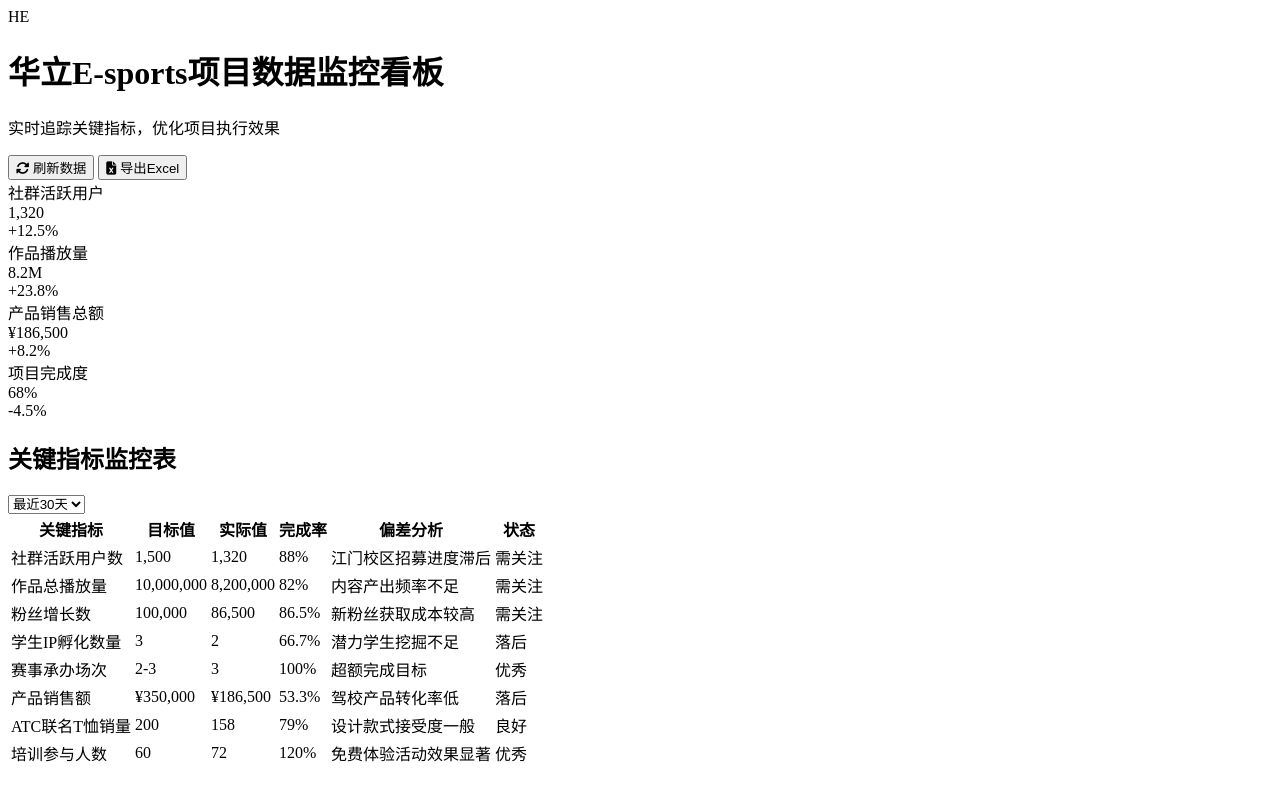
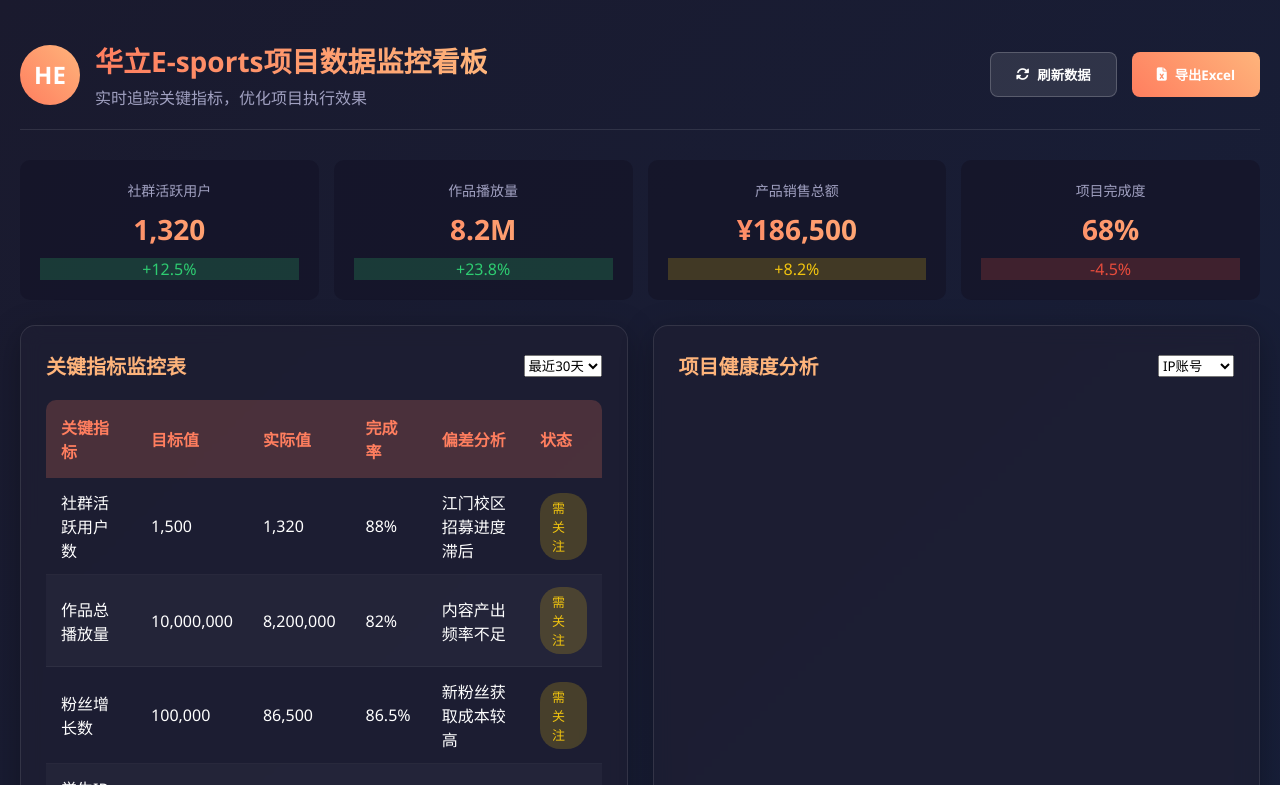
Before and after one commit to 957662/hlesports, a plain HTML site: page index.html in a window 1280 px wide. Shown: the top 785 px of the page. Drawn offline with nearby package versions, Linux system fonts and the light colour scheme; a script that the page names is missing.

Commit message:
Update style.css

```diff
--- a/style.css
+++ b/style.css
@@ -1 +1,261 @@
-[这里插入 hlesports.html 里的 <style> 内容]
+* {
+    margin: 0;
+    padding: 0;
+    box-sizing: border-box;
+    font-family: 'Segoe UI', Tahoma, Geneva, Verdana, sans-serif;
+}
+
+body {
+    background: linear-gradient(135deg, #1a1a2e 0%, #16213e 100%);
+    color: #fff;
+    min-height: 100vh;
+    padding: 20px;
+}
+
+.container {
+    max-width: 1400px;
+    margin: 0 auto;
+}
+
+header {
+    display: flex;
+    justify-content: space-between;
+    align-items: center;
+    padding: 20px 0;
+    border-bottom: 1px solid rgba(255, 255, 255, 0.1);
+    margin-bottom: 30px;
+}
+
+.logo-section {
+    display: flex;
+    align-items: center;
+    gap: 15px;
+}
+
+.logo {
+    width: 60px;
+    height: 60px;
+    background: linear-gradient(45deg, #ff7e5f, #feb47b);
+    border-radius: 50%;
+    display: flex;
+    align-items: center;
+    justify-content: center;
+    font-size: 24px;
+    font-weight: bold;
+}
+
+.title h1 {
+    font-size: 28px;
+    background: linear-gradient(to right, #ff7e5f, #feb47b);
+    -webkit-background-clip: text;
+    background-clip: text;
+    color: transparent;
+    margin-bottom: 5px;
+}
+
+.title p {
+    color: #a0a0c0;
+    font-size: 16px;
+}
+
+.controls {
+    display: flex;
+    gap: 15px;
+}
+
+.btn {
+    padding: 12px 25px;
+    border: none;
+    border-radius: 8px;
+    font-weight: 600;
+    cursor: pointer;
+    display: flex;
+    align-items: center;
+    gap: 8px;
+    transition: all 0.3s ease;
+}
+
+.btn-primary {
+    background: linear-gradient(45deg, #ff7e5f, #feb47b);
+    color: white;
+}
+
+.btn-secondary {
+    background: rgba(255, 255, 255, 0.1);
+    color: #fff;
+    border: 1px solid rgba(255, 255, 255, 0.2);
+}
+
+.btn:hover {
+    transform: translateY(-3px);
+    box-shadow: 0 5px 15px rgba(0, 0, 0, 0.3);
+}
+
+.dashboard {
+    display: grid;
+    grid-template-columns: 1fr 1fr;
+    gap: 25px;
+    margin-bottom: 30px;
+}
+
+.panel {
+    background: rgba(30, 30, 50, 0.7);
+    border-radius: 15px;
+    padding: 25px;
+    box-shadow: 0 8px 32px rgba(0, 0, 0, 0.3);
+    backdrop-filter: blur(10px);
+    border: 1px solid rgba(255, 255, 255, 0.1);
+}
+
+.panel-header {
+    display: flex;
+    justify-content: space-between;
+    align-items: center;
+    margin-bottom: 20px;
+}
+
+.panel-title {
+    font-size: 20px;
+    font-weight: 600;
+    color: #feb47b;
+}
+
+.stats-container {
+    display: grid;
+    grid-template-columns: repeat(4, 1fr);
+    gap: 15px;
+    margin-bottom: 25px;
+}
+
+.stat-card {
+    background: rgba(20, 20, 40, 0.8);
+    border-radius: 10px;
+    padding: 20px;
+    text-align: center;
+    transition: transform 0.3s ease;
+}
+
+.stat-card:hover {
+    transform: translateY(-5px);
+    background: rgba(30, 30, 60, 0.9);
+}
+
+.stat-value {
+    font-size: 28px;
+    font-weight: 700;
+    margin: 10px 0;
+    background: linear-gradient(to right, #ff7e5f, #feb47b);
+    -webkit-background-clip: text;
+    background-clip: text;
+    color: transparent;
+}
+
+.stat-label {
+    color: #a0a0c0;
+    font-size: 14px;
+}
+
+.table-container {
+    overflow-x: auto;
+}
+
+table {
+    width: 100%;
+    border-collapse: collapse;
+    border-radius: 10px;
+    overflow: hidden;
+}
+
+th {
+    background: rgba(255, 126, 95, 0.2);
+    color: #ff7e5f;
+    text-align: left;
+    padding: 15px;
+    font-weight: 600;
+}
+
+td {
+    padding: 12px 15px;
+    border-bottom: 1px solid rgba(255, 255, 255, 0.05);
+}
+
+tr:nth-child(even) {
+    background: rgba(255, 255, 255, 0.03);
+}
+
+tr:hover {
+    background: rgba(255, 126, 95, 0.1);
+}
+
+.status-cell {
+    display: inline-block;
+    padding: 5px 12px;
+    border-radius: 20px;
+    font-size: 13px;
+    font-weight: 500;
+}
+
+.status-good {
+    background: rgba(46, 204, 113, 0.2);
+    color: #2ecc71;
+}
+
+.status-warning {
+    background: rgba(241, 196, 15, 0.2);
+    color: #f1c40f;
+}
+
+.status-bad {
+    background: rgba(231, 76, 60, 0.2);
+    color: #e74c3c;
+}
+
+.charts-container {
+    display: grid;
+    grid-template-columns: 1fr 1fr;
+    gap: 25px;
+    margin-top: 25px;
+}
+
+.chart-panel {
+    background: rgba(30, 30, 50, 0.7);
+    border-radius: 15px;
+    padding: 25px;
+    box-shadow: 0 8px 32px rgba(0, 0, 0, 0.3);
+    backdrop-filter: blur(10px);
+    border: 1px solid rgba(255, 255, 255, 0.1);
+}
+
+.chart-container {
+    height: 300px;
+    position: relative;
+}
+
+footer {
+    text-align: center;
+    padding: 30px 0;
+    color: #a0a0c0;
+    margin-top: 40px;
+    border-top: 1px solid rgba(255, 255, 255, 0.1);
+}
+
+@media (max-width: 992px) {
+    .dashboard {
+        grid-template-columns: 1fr;
+    }
+    .stats-container {
+        grid-template-columns: repeat(2, 1fr);
+    }
+    .charts-container {
+        grid-template-columns: 1fr;
+    }
+}
+
+@media (max-width: 576px) {
+    .stats-container {
+        grid-template-columns: 1fr;
+    }
+    .panel {
+        padding: 15px;
+    }
+}
```
